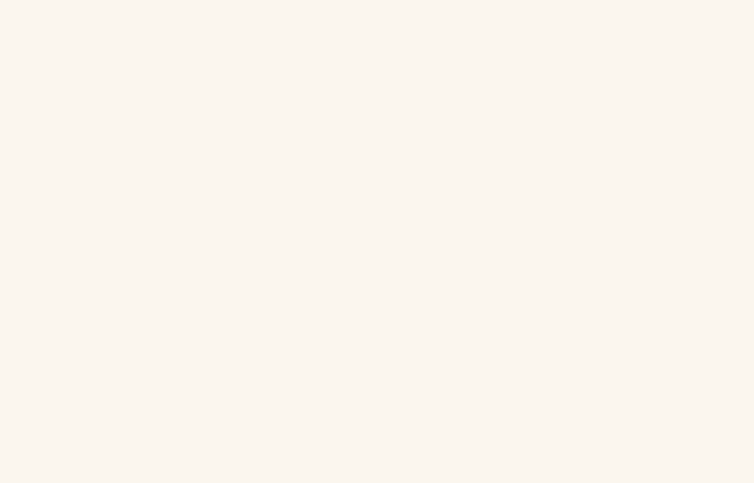
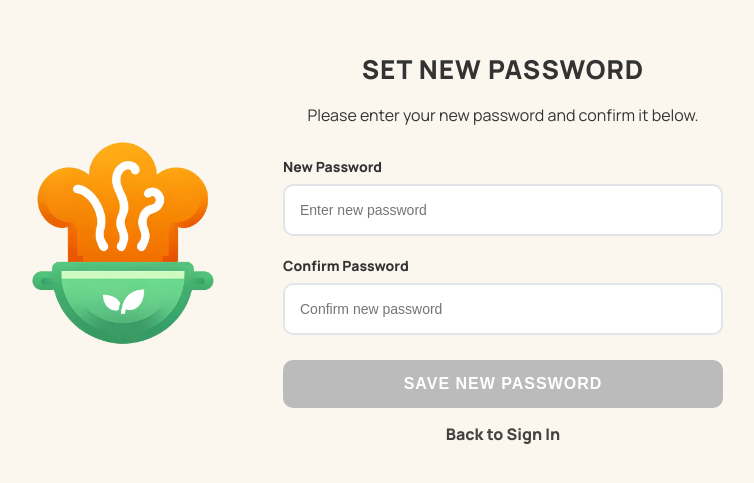
Before and after one commit to phatcharat/Sous_Cook, a React (Create React App) app in the folder client/: page /Newpassword in a window 1280 px wide. Before the commit this address had no page. Shown: the part 181-664 px from the top of the page, without its empty margins (297-1051 px from the left). Built offline with nearby package versions, Linux system fonts and the light colour scheme.

Commit message:
fix ui reset pw & ui new pw

```diff
--- a/client/src/App.js
+++ b/client/src/App.js
@@ -20,6 +20,7 @@ import FavoriteMenu from './components/FavoriteMenu';
 import SearchBar from './components/SearchBar';
 import HistoryScreen from './components/History';
 import Setting from './components/Setting';
+import Newpassword from './pages/Newpassword';
 
 function App() {
   const location = useLocation();  // Get the current location
@@ -47,6 +48,7 @@ function App() {
         <Route path="/history" element={<HistoryScreen />} />
         <Route path="/search" element={<SearchBar />} />
         <Route path="/setting" element={<Setting />} />
+        <Route path="/Newpassword" element={<Newpassword/>}/>
       </Routes>
 
       {route_list.includes(location.pathname) ? (
--- a/client/src/css/ResetPassword.css
+++ b/client/src/css/ResetPassword.css
@@ -6,7 +6,6 @@
   min-height: 100vh;
   display: flex;
   align-items: center;
-  justify-content: center;
   padding: 20px;
   overflow: hidden;
 }
@@ -15,8 +14,8 @@
 .Logo {
   display: flex;
   margin: auto;
-  width: 15rem;
-  height: 15rem;
+  width: 20rem;
+  height: 20rem;
   margin-top: 1rem;
   margin-bottom: 0.5rem;
   align-items: center;
@@ -142,7 +141,7 @@
 /* Back to Login Link */
 .reset-link {
   text-align: center;
-  margin-top: 25px;
+  margin-top: 15px;
 }
 
 .login-link-text {
@@ -156,6 +155,7 @@
   color: #666;
   text-decoration: underline;
 }
+
 
 /* Responsive Design */
 @media (max-width: 480px) {
--- /dev/null
+++ b/client/src/pages/Newpassword.js
@@ -0,0 +1,160 @@
+import React, { useState } from 'react';
+import { useNavigate, Link } from 'react-router-dom';
+import '../css/ResetPassword.css'; // ใช้ CSS เดิมได้เลย
+import logo from '../image/Logo2.png';
+import axios from 'axios';
+
+const NewPasswordPage = () => {
+  const [formData, setFormData] = useState({ password: '', confirmPassword: '' });
+  const [errors, setErrors] = useState({});
+  const [isLoading, setIsLoading] = useState(false);
+  const [touched, setTouched] = useState({});
+  const [message, setMessage] = useState('');
+  const navigate = useNavigate();
+
+  const validateField = (name, value) => {
+    if (name === 'password') {
+      if (!value.trim()) return 'Password is required';
+      if (value.length < 6) return 'Password must be at least 6 characters';
+    }
+    if (name === 'confirmPassword') {
+      if (!value.trim()) return 'Please confirm your password';
+      if (value !== formData.password) return 'Passwords do not match';
+    }
+    return '';
+  };
+
+  const validateForm = () => {
+    const newErrors = {};
+    Object.keys(formData).forEach((key) => {
+      const error = validateField(key, formData[key]);
+      if (error) newErrors[key] = error;
+    });
+    return newErrors;
+  };
+
+  const handleInputChange = (e) => {
+    const { name, value } = e.target;
+    setFormData((prev) => ({ ...prev, [name]: value }));
+
+    if (touched[name]) {
+      const error = validateField(name, value);
+      setErrors((prev) => ({ ...prev, [name]: error }));
+    } else if (errors[name]) {
+      setErrors((prev) => ({ ...prev, [name]: '' }));
+    }
+  };
+
+  const handleBlur = (e) => {
+    const { name, value } = e.target;
+    setTouched((prev) => ({ ...prev, [name]: true }));
+    const error = validateField(name, value);
+    setErrors((prev) => ({ ...prev, [name]: error }));
+  };
+
+  const handleSubmit = async (e) => {
+    e.preventDefault();
+    const formErrors = validateForm();
+    if (Object.keys(formErrors).length > 0) {
+      setErrors(formErrors);
+      setTouched({ password: true, confirmPassword: true });
+      return;
+    }
+
+    setIsLoading(true);
+    setErrors({});
+    setMessage('');
+
+    try {
+      // ตัวอย่างเรียก API สำหรับ reset password ใหม่
+      const res = await axios.post('/api/auth/new-password', { password: formData.password });
+      setMessage(res.data?.message || 'Your password has been reset successfully!');
+      setFormData({ password: '', confirmPassword: '' });
+      setTouched({});
+      setTimeout(() => navigate('/login'), 2000); // กลับไปหน้า login หลัง 2 วินาที
+    } catch (error) {
+      setErrors({
+        submit: error.response?.data?.message || 'An error occurred. Please try again.',
+      });
+    } finally {
+      setIsLoading(false);
+    }
+  };
+
+  const getInputClasses = (fieldName) => {
+    const baseClasses = 'login-input';
+    return errors[fieldName] ? `${baseClasses} login-input-error` : baseClasses;
+  };
+
+  return (
+    <div className="reset-container">
+      <div className="logo-header">
+        <img src={logo} alt="Company Logo" className="Logo" />
+      </div>
+
+      <div className="reset-card">
+        <div className="reset-header">
+          <h1 className="reset-title">SET NEW PASSWORD</h1>
+          <p className="reset-subtitle">
+            Please enter your new password and confirm it below.
+          </p>
+        </div>
+
+        <form onSubmit={handleSubmit}>
+          {/* Password */}
+          <label className="reset-label" htmlFor="password">New Password</label>
+          <input
+            id="password"
+            name="password"
+            type="password"
+            value={formData.password}
+            onChange={handleInputChange}
+            onBlur={handleBlur}
+            placeholder="Enter new password"
+            className={getInputClasses('password')}
+            aria-describedby={errors.password ? 'password-error' : undefined}
+            aria-invalid={errors.password ? 'true' : 'false'}
+            disabled={isLoading}
+          />
+          {errors.password && <div id="password-error" className="login-error">{errors.password}</div>}
+
+          {/* Confirm Password */}
+          <label className="reset-label" htmlFor="confirmPassword">Confirm Password</label>
+          <input
+            id="confirmPassword"
+            name="confirmPassword"
+            type="password"
+            value={formData.confirmPassword}
+            onChange={handleInputChange}
+            onBlur={handleBlur}
+            placeholder="Confirm new password"
+            className={getInputClasses('confirmPassword')}
+            aria-describedby={errors.confirmPassword ? 'confirm-error' : undefined}
+            aria-invalid={errors.confirmPassword ? 'true' : 'false'}
+            disabled={isLoading}
+          />
+          {errors.confirmPassword && <div id="confirm-error" className="login-error">{errors.confirmPassword}</div>}
+
+          {/* Success Message */}
+          {message && <div className="login-success">{message}</div>}
+          {errors.submit && <div className="login-error">{errors.submit}</div>}
+
+          {/* Submit Button */}
+          <button
+            type="submit"
+            className="send-reset-button"
+            disabled={!formData.password || !formData.confirmPassword || !!errors.password || !!errors.confirmPassword || isLoading}
+          >
+            {isLoading ? 'Saving...' : 'Save New Password'}
+          </button>
+
+          <div className="reset-link">
+            <Link to="/login" className="login-link-text">Back to Sign In</Link>
+          </div>
+        </form>
+      </div>
+    </div>
+  );
+};
+
+export default NewPasswordPage;
--- a/client/src/pages/ResetPassword.js
+++ b/client/src/pages/ResetPassword.js
@@ -107,9 +107,7 @@ const ResetPasswordPage = () => {
 
     <form onSubmit={handleSubmit}>
       {/* Email Field */}
-          <label className="reset-label" htmlFor="email">
-            Email
-          </label>
+      <label className="reset-label" htmlFor="email">Email</label>
       <input
         id="email"
         name="email"
@@ -152,14 +150,14 @@ const ResetPasswordPage = () => {
       >
         {isLoading ? 'Sending...' : 'Send Reset Link'}
       </button>
-        </form>
-      </div>
 
-      {/* Back to Login Link (outside the card) */}
-      <div className="reset-link" style={{ marginTop: '1.5rem', textAlign: 'center' }}>
+      {/* Back to Login Link (now inside the form, under button) */}
+      <div className="reset-link">
         <Link to="/login" className="login-link-text">
           Back to Sign In
         </Link>
+      </div>
+    </form>
   </div>
 </div>
 );
```
Lines whose indentation alone changed are shown as unchanged.
